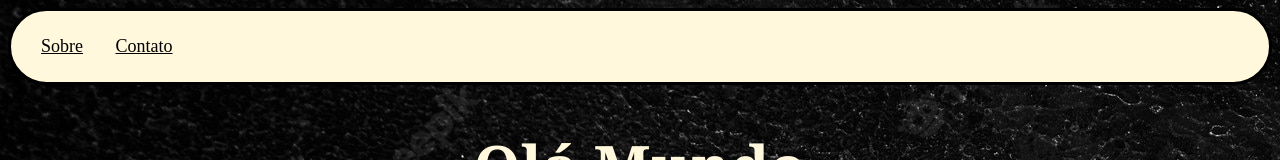
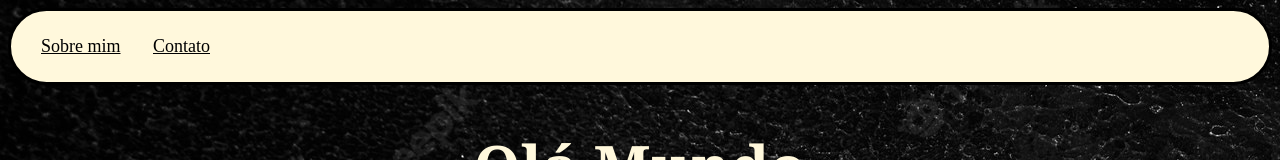
Before and after one commit to NicoleVargas21/nicole_vargas21, a plain HTML site: page inicio.html in a window 1280 px wide. Shown: the top 160 px of the page. Drawn offline with Linux system fonts and the light colour scheme.

Commit message:
mudança do titulo

```diff
--- a/inicio.html
+++ b/inicio.html
@@ -10,7 +10,7 @@
 </head>
 
 <body class="fundoinicio">
-  <header><a href="sobre.html">Sobre</a> &nbsp;&nbsp;&nbsp;
+  <header><a href="sobre.html">Sobre mim</a> &nbsp;&nbsp;&nbsp;
 
     <a href="contato.html">Contato</a>
   </header>
```
